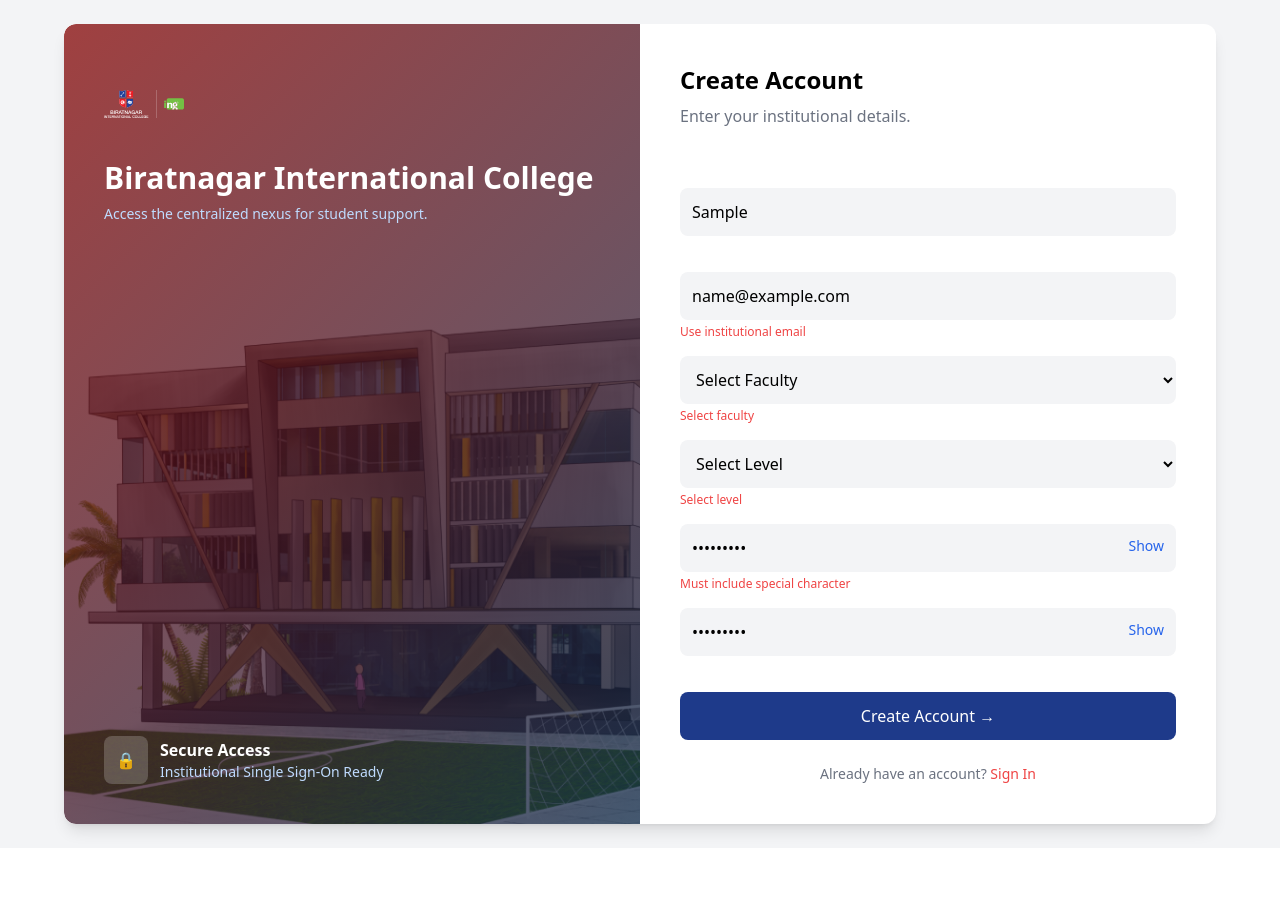
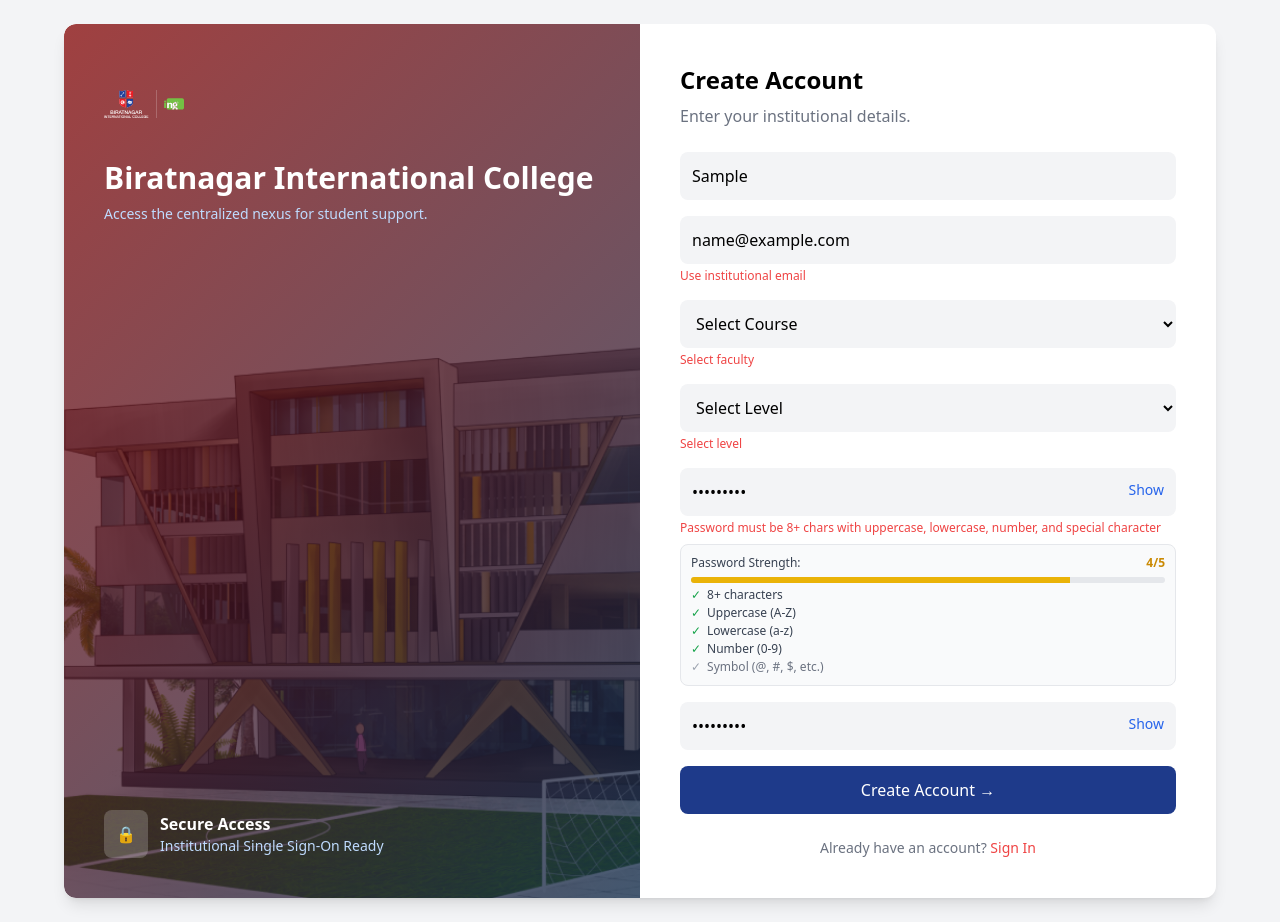
Before and after one commit to Ronishkarki07/Setu, a React (Vite) app in the folder help-desk/: page /signup in a window 1280 px wide. Both pictures are taken after typing "Sample", "name@example.com", "Sample123", "Sample123" into the empty fields and a click on the button "Create Account →". Before the commit the page ends 848 px from the top, so only its background shows below. Built offline with nearby package versions, Linux system fonts and the light colour scheme.

Commit message:
Update Signup page

```diff
--- a/help-desk/src/pages/Signup.jsx
+++ b/help-desk/src/pages/Signup.jsx
@@ -2,6 +2,23 @@
 import { useNavigate } from "react-router-dom";
 import Logo from "../images/footer-logo.svg";
 import Building from "../images/building.png";
+
+/* ---------- PASSWORD VALIDATION HELPER ---------- */
+function validatePasswordStrength(password) {
+  const checks = {
+    length: password.length >= 8,
+    uppercase: /[A-Z]/.test(password),
+    lowercase: /[a-z]/.test(password),
+    number: /\d/.test(password),
+    special: /[^\w\s]/.test(password),
+  };
+
+  return {
+    checks,
+    isValid: Object.values(checks).every(check => check === true),
+    strength: Object.values(checks).filter(check => check === true).length
+  };
+}
 
 export default function Signup() {
   const navigate = useNavigate();
@@ -25,41 +42,34 @@
   });
 
   const [errors, setErrors] = useState({});
-  const [formError, setFormError] = useState(""); // ✅ NEW
   const [loading, setLoading] = useState(false);
+  const [passwordStrength, setPasswordStrength] = useState(null);
 
+  // ✅ FIXED: returns error string instead of only setting state
+  // so we can collect errors synchronously before submit
   const getError = (name, value, currentForm) => {
     if (name === "name") {
       if (!value) return "Full name is required";
       if (!/^[A-Za-z\s]+$/.test(value)) return "Name cannot contain numbers";
     }
-
     if (name === "email") {
       if (!value) return "Email is required";
-      if (!value.endsWith("@bicnepal.edu.np"))
-        return "Use institutional email";
+      if (!value.endsWith("@bicnepal.edu.np")) return "Use institutional email";
     }
-
     if (name === "faculty" && !value) return "Select faculty";
     if (name === "level" && !value) return "Select level";
-
-    // ✅ STRONG PASSWORD
     if (name === "password") {
       if (!value) return "Password required";
-      if (value.length < 8) return "Minimum 8 characters";
-      if (!/[A-Z]/.test(value)) return "Must include uppercase letter";
-      if (!/[a-z]/.test(value)) return "Must include lowercase letter";
-      if (!/[0-9]/.test(value)) return "Must include a number";
-      if (!/[!@#$%^&*]/.test(value))
-        return "Must include special character";
+      const validation = validatePasswordStrength(value);
+      if (!validation.isValid) {
+        return "Password must be 8+ chars with uppercase, lowercase, number, and special character";
       }
-
+    }
     if (name === "confirmPassword") {
       if (!value) return "Confirm password";
       const pwd = currentForm ? currentForm.password : form.password;
       if (value !== pwd) return "Passwords do not match";
     }
-
     return "";
   };
 
@@ -70,35 +80,31 @@
 
   const handleChange = (e) => {
     const { name, value } = e.target;
-
     setForm((prev) => ({ ...prev, [name]: value }));
     validate(name, value);
-    setFormError(""); // ✅ clear top error when typing
+
+    // Update password strength when password changes
+    if (name === "password") {
+      setPasswordStrength(validatePasswordStrength(value));
+    }
   };
 
   const handleSignup = async (e) => {
     e.preventDefault();
 
-    // ✅ UI ERROR instead of alert
-    const isFormEmpty = Object.values(form).every((val) => !val);
-    if (isFormEmpty) {
-      setFormError("Please fill the form first");
-      return;
-    }
-
-    setFormError(""); // clear if valid
-
+    // ✅ FIXED: collect all errors synchronously into a local object
     const newErrors = {};
     Object.keys(form).forEach((key) => {
       newErrors[key] = getError(key, form[key], form);
     });
-
     setErrors(newErrors);
 
+    // Stop if any errors exist
     if (Object.values(newErrors).some((e) => e)) return;
 
     setLoading(true);
     try {
+
       const res = await fetch("http://localhost:3000/api/auth/signup", {
         method: "POST",
         headers: { "Content-Type": "application/json" },
@@ -114,7 +120,8 @@
         alert("OTP sent 📩 Check your email.");
         navigate("/verify-otp");
       }
-    } catch (err) {
+    } catch (error) {
+      console.error(error);
       alert("Server error. Try again later.");
     } finally {
       setLoading(false);
@@ -133,16 +140,13 @@
           <div
             className="absolute inset-0 rounded-l-xl"
             style={{
-              background:
-                "linear-gradient(135deg, rgba(128,0,0,0.75), rgba(15,42,74,0.75))",
+              background: "linear-gradient(135deg, rgba(128,0,0,0.75), rgba(15,42,74,0.75))",
             }}
           />
 
           <div className="relative z-10 mb-6">
             <img src={Logo} alt="College Logo" className="w-20 h-20 mb-4" />
-            <h1 className="text-3xl font-bold mb-2">
-              Biratnagar International College
-            </h1>
+            <h1 className="text-3xl font-bold mb-2">Biratnagar International College</h1>
             <p className="text-blue-200 text-sm">
               Access the centralized nexus for student support.
             </p>
@@ -152,9 +156,7 @@
             <div className="bg-white/20 p-3 rounded-lg">🔒</div>
             <div>
               <p className="font-semibold">Secure Access</p>
-              <p className="text-blue-200 text-sm">
-                Institutional Single Sign-On Ready
-              </p>
+              <p className="text-blue-200 text-sm">Institutional Single Sign-On Ready</p>
             </div>
           </div>
         </div>
@@ -162,16 +164,9 @@
         {/* RIGHT SIDE */}
         <div className="p-10">
           <h2 className="text-2xl font-semibold mb-2">Create Account</h2>
-          <p className="text-gray-500 mb-6">
-            Enter your institutional details.
-          </p>
+          <p className="text-gray-500 mb-6">Enter your institutional details.</p>
 
           <form onSubmit={handleSignup} className="space-y-4">
-
-            {/* ✅ TOP FORM ERROR */}
-            <p className="text-red-500 text-sm text-center min-h-[20px]">
-              {formError || ""}
-            </p>
 
             {/* NAME */}
             <div>
@@ -181,14 +176,10 @@
                 placeholder="Full Name"
                 value={form.name}
                 onChange={handleChange}
-                onKeyDown={(e) =>
-                  e.key === "Enter" && emailRef.current.focus()
-                }
+                onKeyDown={(e) => e.key === "Enter" && emailRef.current.focus()}
                 className="w-full p-3 rounded-lg bg-gray-100 focus:outline-none"
               />
-              <p className="text-red-500 text-xs mt-1 min-h-[16px]">
-                {errors.name || ""}
-              </p>
+              {errors.name && <p className="text-red-500 text-xs mt-1">{errors.name}</p>}
             </div>
 
             {/* EMAIL */}
@@ -200,14 +191,10 @@
                 placeholder="student@bicnepal.edu.np"
                 value={form.email}
                 onChange={handleChange}
-                onKeyDown={(e) =>
-                  e.key === "Enter" && facultyRef.current.focus()
-                }
+                onKeyDown={(e) => e.key === "Enter" && facultyRef.current.focus()}
                 className="w-full p-3 rounded-lg bg-gray-100 focus:outline-none"
               />
-              <p className="text-red-500 text-xs mt-1 min-h-[16px]">
-                {errors.email || ""}
-              </p>
+              {errors.email && <p className="text-red-500 text-xs mt-1">{errors.email}</p>}
             </div>
 
               {/* FACULTY */}
@@ -217,45 +204,37 @@
               name="faculty"
               value={form.faculty}
               onChange={handleChange}
-                onKeyDown={(e) =>
-                  e.key === "Enter" && levelRef.current.focus()
-                }
+              onKeyDown={(e) => e.key === "Enter" && levelRef.current.focus()}
               className="w-full p-3 rounded-lg bg-gray-100 focus:outline-none"
             >
-                <option value="">Select Faculty</option>
+              <option value="">Select Course</option>
               <option value="BSc Hons Computer Science">Computer Science</option>
-                <option value="BIBM">Business</option>
+              <option value="BIBM">BIBM</option>
               <option value="BSc(Hons) CyberSecurity">Cyber Security</option>
               <option value="MBA">MBA</option>
             </select>
-              <p className="text-red-500 text-xs mt-1 min-h-[16px]">
-                {errors.faculty || ""}
-              </p>
+            {errors.faculty && <p className="text-red-500 text-xs mt-1">{errors.faculty}</p>}
           </div>
 
-            {/* ✅ FIXED LEVEL */}
+          {/* LEVEL */}
           <div>
             <select
               ref={levelRef}
               name="level"
               value={form.level}
               onChange={handleChange}
-                onKeyDown={(e) =>
-                  e.key === "Enter" && passwordRef.current.focus()
-                }
+              onKeyDown={(e) => e.key === "Enter" && passwordRef.current.focus()}
               className="w-full p-3 rounded-lg bg-gray-100 focus:outline-none"
             >
               <option value="">Select Level</option>
-                <option value="Level 4 - First Semester">Level 4 - First Semester</option>
-                <option value="Level 4 - Second Semester">Level 4 - Second Semester</option>
-                <option value="Level 5 - First Semester">Level 5 - First Semester</option>
-                <option value="Level 5 - Second Semester">Level 5 - Second Semester</option>
-                <option value="Level 6 - First Semester">Level 6 - First Semester</option>
-                <option value="Level 6 - Second Semester">Level 6 - Second Semester</option>
+              <option value="Level 4">Level 4 - First Semester</option>
+              <option value="Level 4">Level 4 - Second Semester</option>
+              <option value="Level 5">Level 5 - First Semester</option>
+              <option value="Level 5">Level 5 - Second Semester</option>
+              <option value="Level 6">Level 6 - First Semester</option>
+              <option value="Level 6">Level 6 - Second Semester</option>
             </select>
-              <p className="text-red-500 text-xs mt-1 min-h-[16px]">
-                {errors.level || ""}
-              </p>
+            {errors.level && <p className="text-red-500 text-xs mt-1">{errors.level}</p>}
           </div>
 
             {/* PASSWORD */}
@@ -267,9 +246,7 @@
                 placeholder="Password"
                 value={form.password}
                 onChange={handleChange}
-                onKeyDown={(e) =>
-                  e.key === "Enter" && confirmRef.current.focus()
-                }
+                onKeyDown={(e) => e.key === "Enter" && confirmRef.current.focus()}
                 className="w-full p-3 rounded-lg bg-gray-100 focus:outline-none"
               />
               <button
@@ -279,9 +256,55 @@
               >
                 {showPassword ? "Hide" : "Show"}
               </button>
-              <p className="text-red-500 text-xs mt-1 min-h-[16px]">
-                {errors.password || ""}
-              </p>
+              {errors.password && <p className="text-red-500 text-xs mt-1">{errors.password}</p>}
+
+              {/* Password Strength Indicator */}
+              {form.password && passwordStrength && (
+                <div className="mt-2 p-2.5 bg-gray-50 rounded-lg border border-gray-200 text-xs space-y-1">
+                  <div className="flex justify-between items-center mb-1.5">
+                    <span className="font-medium text-gray-700">Password Strength:</span>
+                    <span className={`font-semibold ${
+                      passwordStrength.strength === 5 ? 'text-green-600' :
+                      passwordStrength.strength >= 3 ? 'text-yellow-600' :
+                      'text-red-600'
+                    }`}>
+                      {passwordStrength.strength}/5
+                    </span>
+                  </div>
+                  <div className="w-full h-1.5 bg-gray-200 rounded-full overflow-hidden">
+                    <div
+                      className={`h-full transition-all ${
+                        passwordStrength.strength === 5 ? 'bg-green-500' :
+                        passwordStrength.strength >= 3 ? 'bg-yellow-500' :
+                        'bg-red-500'
+                      }`}
+                      style={{width: `${(passwordStrength.strength / 5) * 100}%`}}
+                    />
+                  </div>
+                  <div className="space-y-0.5 mt-1">
+                    <div className="flex items-center gap-1.5">
+                      <span className={`${passwordStrength.checks.length ? 'text-green-600' : 'text-gray-400'}`}>✓</span>
+                      <span className={passwordStrength.checks.length ? 'text-gray-700' : 'text-gray-500'}>8+ characters</span>
+                    </div>
+                    <div className="flex items-center gap-1.5">
+                      <span className={`${passwordStrength.checks.uppercase ? 'text-green-600' : 'text-gray-400'}`}>✓</span>
+                      <span className={passwordStrength.checks.uppercase ? 'text-gray-700' : 'text-gray-500'}>Uppercase (A-Z)</span>
+                    </div>
+                    <div className="flex items-center gap-1.5">
+                      <span className={`${passwordStrength.checks.lowercase ? 'text-green-600' : 'text-gray-400'}`}>✓</span>
+                      <span className={passwordStrength.checks.lowercase ? 'text-gray-700' : 'text-gray-500'}>Lowercase (a-z)</span>
+                    </div>
+                    <div className="flex items-center gap-1.5">
+                      <span className={`${passwordStrength.checks.number ? 'text-green-600' : 'text-gray-400'}`}>✓</span>
+                      <span className={passwordStrength.checks.number ? 'text-gray-700' : 'text-gray-500'}>Number (0-9)</span>
+                    </div>
+                    <div className="flex items-center gap-1.5">
+                      <span className={`${passwordStrength.checks.special ? 'text-green-600' : 'text-gray-400'}`}>✓</span>
+                      <span className={passwordStrength.checks.special ? 'text-gray-700' : 'text-gray-500'}>Symbol (@, #, $, etc.)</span>
+                    </div>
+                  </div>
+                </div>
+              )}
             </div>
 
             {/* CONFIRM PASSWORD */}
@@ -298,25 +321,18 @@
               <button
                 type="button"
                 className="absolute right-3 top-3 text-sm text-blue-600"
-                onClick={() =>
-                  setShowConfirmPassword(!showConfirmPassword)
-                }
+                onClick={() => setShowConfirmPassword(!showConfirmPassword)}
               >
                 {showConfirmPassword ? "Hide" : "Show"}
               </button>
-              <p className="text-red-500 text-xs mt-1 min-h-[16px]">
-                {errors.confirmPassword || ""}
-              </p>
+              {errors.confirmPassword && <p className="text-red-500 text-xs mt-1">{errors.confirmPassword}</p>}
             </div>
 
+            {/* BUTTON */}
             <button
               type="submit"
               disabled={loading}
-              className={`w-full py-3 rounded-lg text-white ${
-                loading
-                  ? "bg-gray-400"
-                  : "bg-blue-900 hover:bg-blue-800"
-              } transition`}
+              className={`w-full py-3 rounded-lg text-white ${loading ? "bg-gray-400" : "bg-blue-900 hover:bg-blue-800"} transition`}
             >
               {loading ? "Creating..." : "Create Account →"}
             </button>
```
Lines whose indentation alone changed are shown as unchanged.
